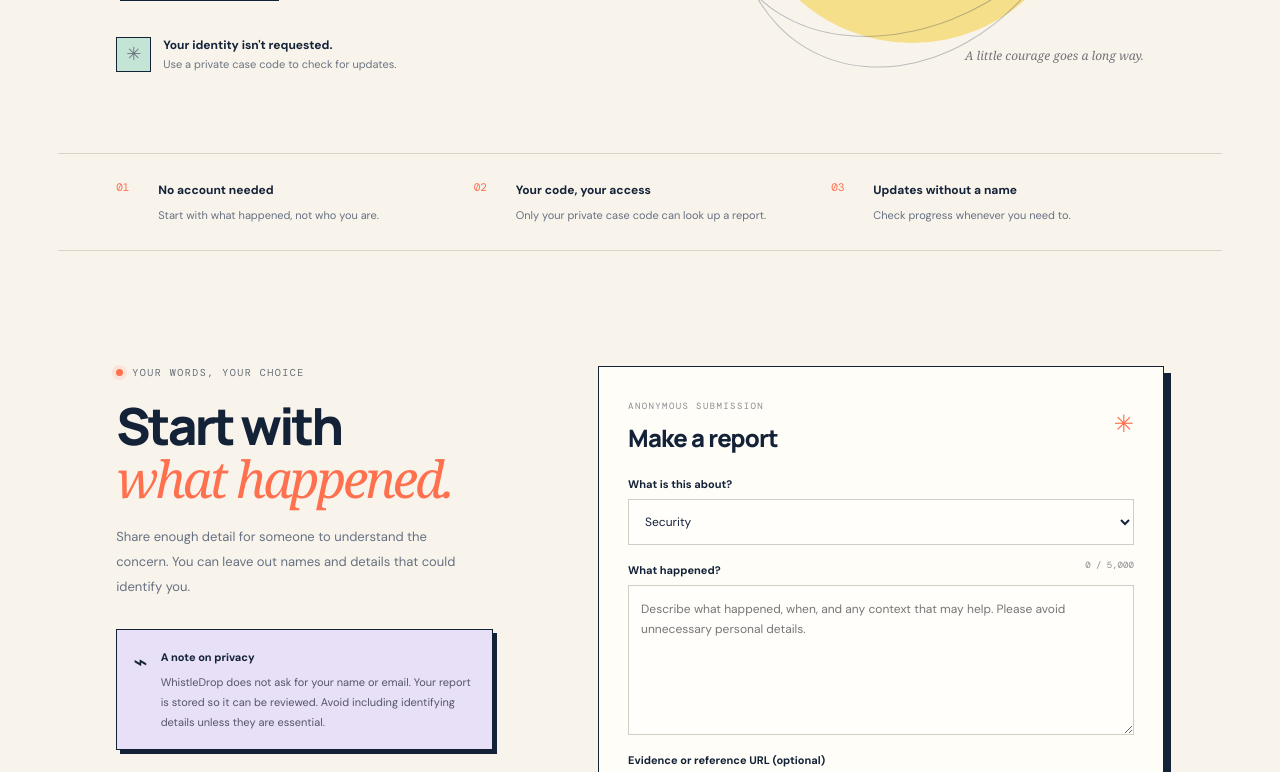
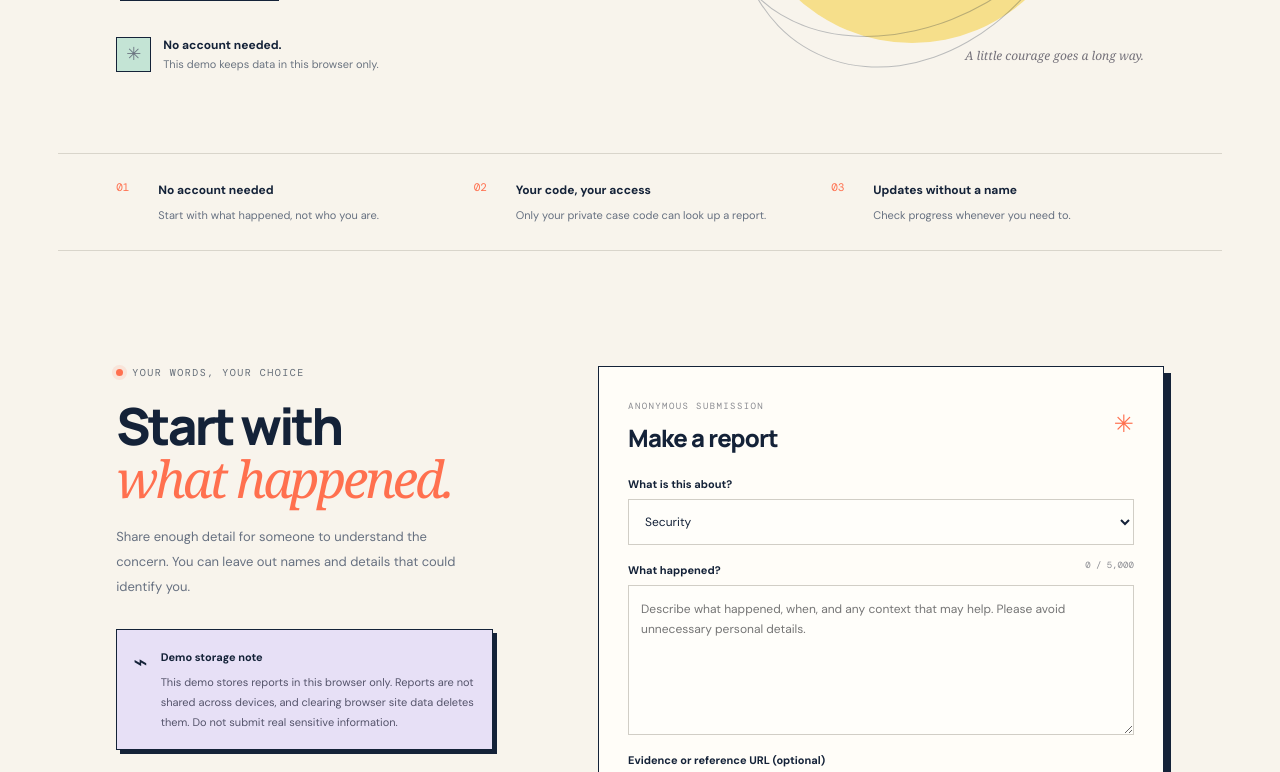
Before and after one commit to adityxac/whistledrop, a website: page public/index.html in a window 1280 px wide. Shown: the part 484-1256 px from the top of the page. Drawn offline with nearby package versions, Linux system fonts and the light colour scheme.

Commit message:
Clarify browser-local demo storage and fix duplicate evidence field

```diff
--- a/public/index.html
+++ b/public/index.html
@@ -3,15 +3,15 @@
 <body>
 <header class="site-header"><a class="brand" href="/" aria-label="WhistleDrop home"><span class="brand-mark">w.</span><span>whistle<span>drop</span><small>REPORTING, REIMAGINED</small></span></a><nav><a href="#how">How it works</a><a class="nav-cta" href="#track">Track a report <span>↗</span></a></nav></header>
 <main>
-<section class="hero"><div class="hero-copy"><div class="eyebrow"><i></i> A SAFER WAY TO SPEAK UP</div><h1>Some things<br>need to be <em>said.</em></h1><p class="hero-intro">A private place to raise a concern, without putting your name on it. No account. No pressure. Just a way forward.</p><div class="hero-actions"><a class="button button-primary" href="#report">Make a report <span>↗</span></a><a class="text-link" href="#how">See how it works <span>↓</span></a></div><div class="trust-row"><span class="trust-icon">✳</span><span><strong>Your identity isn't requested.</strong><br>Use a private case code to check for updates.</span></div></div><div class="hero-art" aria-label="Illustration of a note safely dropping into a secure box"><div class="art-orbit orbit-one"></div><div class="art-orbit orbit-two"></div><div class="art-sticker">YOUR VOICE<br>MATTERS <b>✳</b></div><div class="drop-card"><div class="drop-card-top"><span>PRIVATE NOTE</span><span class="lock">⌑</span></div><div class="note-lines"><i></i><i></i><i></i></div><div class="drop-arrow">↓</div><div class="secure-box"><div class="box-slot"></div><div class="box-label">WHISTLEDROP</div></div></div><span class="art-caption">A little courage goes a long way.</span></div></section>
+<section class="hero"><div class="hero-copy"><div class="eyebrow"><i></i> A SAFER WAY TO SPEAK UP</div><h1>Some things<br>need to be <em>said.</em></h1><p class="hero-intro">A private place to raise a concern, without putting your name on it. No account. No pressure. Just a way forward.</p><div class="hero-actions"><a class="button button-primary" href="#report">Make a report <span>↗</span></a><a class="text-link" href="#how">See how it works <span>↓</span></a></div><div class="trust-row"><span class="trust-icon">✳</span><span><strong>No account needed.</strong><br>This demo keeps data in this browser only.</span></div></div><div class="hero-art" aria-label="Illustration of a note safely dropping into a secure box"><div class="art-orbit orbit-one"></div><div class="art-orbit orbit-two"></div><div class="art-sticker">YOUR VOICE<br>MATTERS <b>✳</b></div><div class="drop-card"><div class="drop-card-top"><span>PRIVATE NOTE</span><span class="lock">⌑</span></div><div class="note-lines"><i></i><i></i><i></i></div><div class="drop-arrow">↓</div><div class="secure-box"><div class="box-slot"></div><div class="box-label">WHISTLEDROP</div></div></div><span class="art-caption">A little courage goes a long way.</span></div></section>
 <section class="principles"><div><span class="principle-num">01</span><strong>No account needed</strong><p>Start with what happened, not who you are.</p></div><div><span class="principle-num">02</span><strong>Your code, your access</strong><p>Only your private case code can look up a report.</p></div><div><span class="principle-num">03</span><strong>Updates without a name</strong><p>Check progress whenever you need to.</p></div></section>
-<section class="content-grid" id="report"><div class="section-intro"><div class="eyebrow"><i></i> YOUR WORDS, YOUR CHOICE</div><h2>Start with<br><em>what happened.</em></h2><p>Share enough detail for someone to understand the concern. You can leave out names and details that could identify you.</p><div class="privacy-card"><span class="privacy-symbol">⌁</span><div><strong>A note on privacy</strong><p>WhistleDrop does not ask for your name or email. Your report is stored so it can be reviewed. Avoid including identifying details unless they are essential.</p></div></div></div>
+<section class="content-grid" id="report"><div class="section-intro"><div class="eyebrow"><i></i> YOUR WORDS, YOUR CHOICE</div><h2>Start with<br><em>what happened.</em></h2><p>Share enough detail for someone to understand the concern. You can leave out names and details that could identify you.</p><div class="privacy-card"><span class="privacy-symbol">⌁</span><div><strong>Demo storage note</strong><p>This demo stores reports in this browser only. Reports are not shared across devices, and clearing browser site data deletes them. Do not submit real sensitive information.</p></div></div></div>
 <form id="reportForm" class="form-card"><div class="form-head"><div><span class="step-tag">ANONYMOUS SUBMISSION</span><h3>Make a report</h3></div><span class="form-icon">✳</span></div>
 <label for="category">What is this about?</label><select id="category" name="category" required><option value="security">Security</option><option value="harassment">Harassment</option><option value="corruption">Corruption</option><option value="technical">Technical</option><option value="other">Other</option></select>
 <div class="label-row"><label for="description">What happened?</label><span id="charCount">0 / 5,000</span></div><textarea id="description" name="description" minlength="20" maxlength="5000" rows="6" placeholder="Describe what happened, when, and any context that may help. Please avoid unnecessary personal details." required></textarea>
 <label for="evidenceUrl">Evidence or reference URL <span class="optional">(optional)</span></label><input id="evidenceUrl" type="url" name="evidenceUrl" maxlength="2048" placeholder="https://example.com/reference" inputmode="url">
 <label for="evidenceUrl">Evidence or reference URL <span class="optional">(optional)</span></label><input id="evidenceUrl" type="url" name="evidenceUrl" maxlength="2048" placeholder="https://example.com/reference" inputmode="url"><div class="form-foot"><span><i class="mini-lock">⌑</i> No name or email field</span><button class="button button-primary" id="submitReport" type="submit">Send report <span>↗</span></button></div><p class="form-error" id="reportError" role="alert"></p><p class="fine-print">Submitting sends this report to the people responsible for reviewing it. Do not use this form for an immediate emergency.</p></form></section>
-<section class="success-panel hidden" id="successPanel" aria-live="polite"><div class="success-mark">✓</div><div class="success-copy"><div class="eyebrow"><i></i> REPORT SUBMITTED</div><h2>You did the<br><em>brave thing.</em></h2><p>Your report is saved. This is the only time we’ll show you the case code, so copy it somewhere private before leaving this page.</p><div class="case-code-wrap"><span>YOUR PRIVATE CASE CODE</span><strong id="caseCode">WD-XXXX-XXXX-XXXX-XXXX</strong><button type="button" id="copyCode" class="copy-button">Copy code ↗</button></div><button type="button" id="startAnother" class="text-link">Make another report ↗</button></div></section>
+<section class="success-panel hidden" id="successPanel" aria-live="polite"><div class="success-mark">✓</div><div class="success-copy"><div class="eyebrow"><i></i> REPORT SUBMITTED</div><h2>You did the<br><em>brave thing.</em></h2><p>Your report is saved in this browser only. Copy your case code; you'll need the same browser and device to look it up.</p><div class="case-code-wrap"><span>YOUR PRIVATE CASE CODE</span><strong id="caseCode">WD-XXXX-XXXX-XXXX-XXXX</strong><button type="button" id="copyCode" class="copy-button">Copy code ↗</button></div><button type="button" id="startAnother" class="text-link">Make another report ↗</button></div></section>
 <section class="track-section" id="track"><div class="track-intro"><div class="eyebrow"><i></i> COME BACK WHEN YOU NEED TO</div><h2>Every report<br>has a <em>next step.</em></h2><p>Enter your private case code to see the latest status and updates. No account or identifying information needed.</p><div class="status-key"><span><i class="status-dot received"></i> Submitted</span><span><i class="status-dot reviewing"></i> Under review</span><span><i class="status-dot actioned"></i> Resolved</span><span><i class="status-dot closed"></i> Dismissed</span></div></div><form class="track-card" id="trackForm"><span class="step-tag">CASE LOOKUP</span><h3>Check your report</h3><label for="caseLookup">Private case code</label><input id="caseLookup" placeholder="WD-XXXX-XXXX-XXXX-XXXX" autocomplete="off" spellcheck="false" required><button class="button button-dark" type="submit" id="trackButton">Find my report <span>↗</span></button><p class="form-error" id="trackError" role="alert"></p><div class="status-result hidden" id="statusResult" aria-live="polite"></div><p class="fine-print">Your case code is the key. Keep it private.</p></form></section>
 <section class="how-section" id="how"><div class="eyebrow"><i></i> SIMPLE BY DESIGN</div><h2>Three steps.<br><em>No spotlight.</em></h2><div class="how-grid"><article><span>01</span><h3>Tell us what happened</h3><p>Share the concern in your own words. No sign-up, name, or email required.</p></article><article><span>02</span><h3>Keep your case code</h3><p>You'll receive a random private code. Save it securely; it's how you return.</p></article><article><span>03</span><h3>Check back privately</h3><p>Use your code to check status and read any moderator update.</p></article></div></section>
 <section class="closing-note"><span class="closing-star">✳</span><p>You don't have to have every answer<br>to <em>take the first step.</em></p><a href="#report">Start a report ↑</a></section></main>
```
